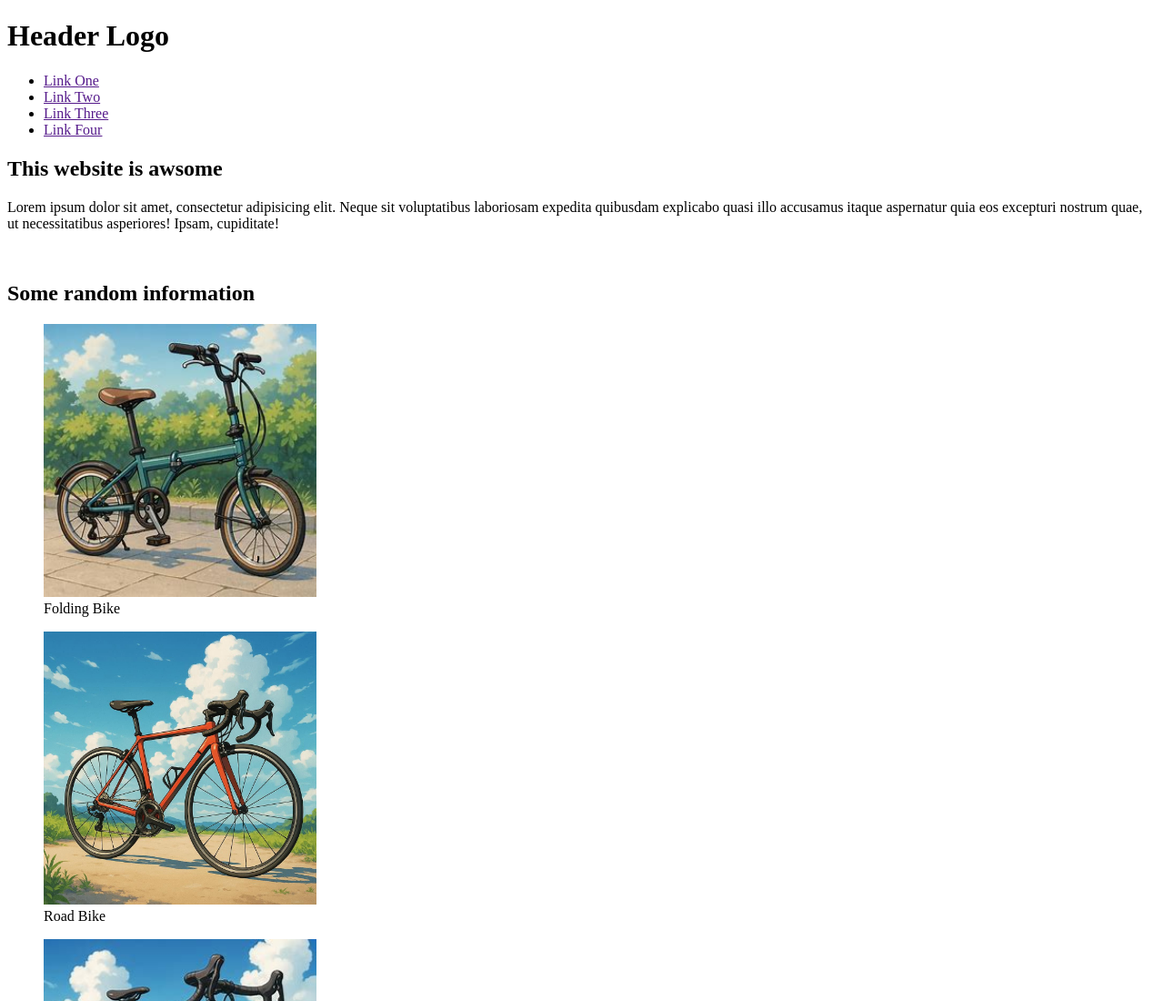
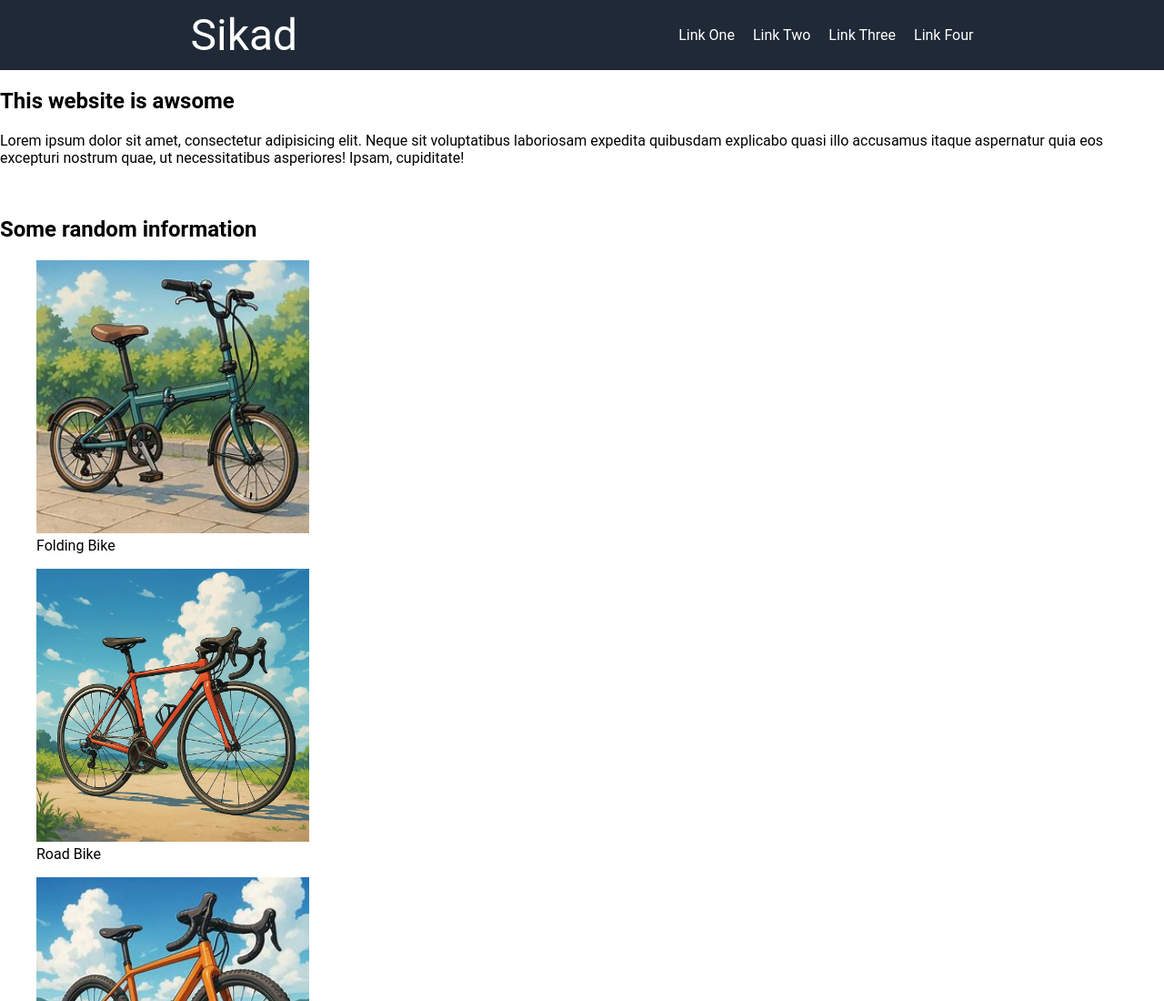
Before and after one commit to etanyosef/landing-page, a plain HTML site: page index.html in a window 1280 px wide. Shown: the top 1100 px of the page at 91% size. Drawn offline with Linux system fonts and the light colour scheme.

Commit message:
add header css

```diff
--- a/css/style.css
+++ b/css/style.css
@@ -0,0 +1,29 @@
+
+body {
+    font-family: Roboto;
+    margin: 0;
+}
+
+header {
+    display: flex;
+    justify-content: space-around;
+    background-color: #1f2937;
+    color: white;
+    padding: 10px 20px;
+}
+
+.logo {
+    font-size: 48px;
+}
+
+.menu-links {
+    display: flex;
+    align-items: center;
+    gap: 20px;
+    list-style: none;
+}
+
+.menu-links a {
+    text-decoration: none;
+    color: white;
+}
--- a/index.html
+++ b/index.html
@@ -9,7 +9,7 @@
 <body>
     <header>
         <div class="logo">
-            <h1>Header Logo</h1>
+            Sikad
         </div>
         <ul class="menu-links">
             <li><a href="">Link One</a></li>
@@ -20,7 +20,7 @@
     </header>
 
     <main>
-        <section>
+        <section id="first-section">
             <h2>This website is awsome</h2>
             <p>Lorem ipsum dolor sit amet, consectetur adipisicing elit. Neque sit voluptatibus laboriosam expedita quibusdam explicabo quasi illo accusamus itaque aspernatur quia eos excepturi nostrum quae, ut necessitatibus asperiores! Ipsam, cupiditate!</p>
             <img src="" alt="" width="300">
```
